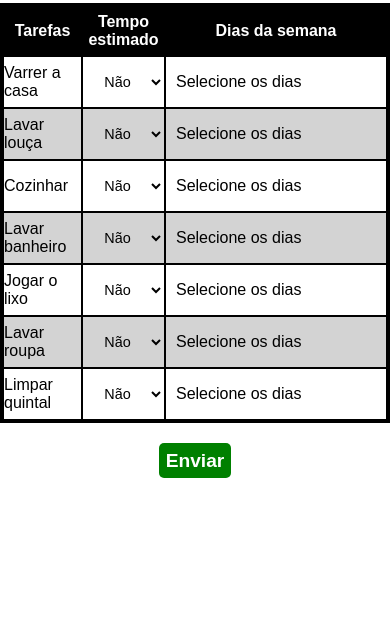
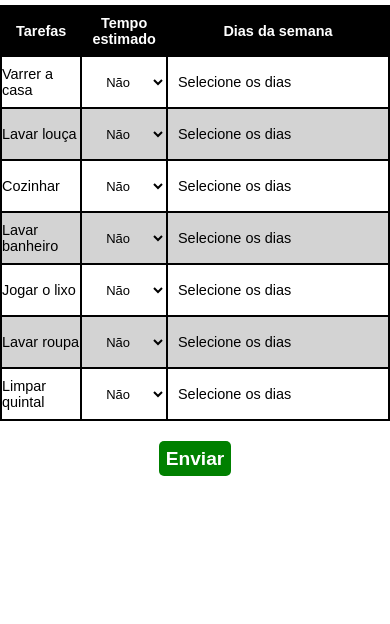
Before and after one commit to ericSilvaP/gerenciador-domestico, a plain HTML site: page table.html in a window 390 px wide. Shown: the part 220-844 px from the top of the page. Drawn offline with Linux system fonts and the light colour scheme.

Commit message:
tabela menor

```diff
--- a/estilo/style.css
+++ b/estilo/style.css
@@ -11,21 +11,6 @@ html, body {
     height: 100vh;
 }
 
-@media (max-width: 600px) {
-    .multi-select {
-        width: 100%; /* Faz o multi-select ocupar toda a largura em dispositivos móveis */
-    }
-
-    .select-box {
-        width: 100%; /* Ajusta a largura do select-box */
-    }
-
-    table {
-        width: 100%;
-        display: block;
-        overflow-x: auto;
-    }
-}
 
 
 main {
@@ -34,7 +19,6 @@ main {
     flex-flow: column wrap;
     align-content: center;
     justify-content: center;
-
     height: 100vh;
 }
 
@@ -44,7 +28,7 @@ table,th,td {
     border: 2px solid black;
     border-collapse: collapse;
     flex-shrink: 1;
-    font-size: 1em;
+    font-size: 0.95em;
 }
 
 table {
@@ -67,6 +51,7 @@ tbody tr:nth-child(even) { /* 2n */
 
 td {
     min-width: 70px;
+
 }
 /*fim tabela*/
 
@@ -97,10 +82,8 @@ td > select {
 
 .select-box {
     width: 200px;
-
     padding: 10px;
     cursor: pointer;
-
     background-color: #cccccc00;
 }
 
```
